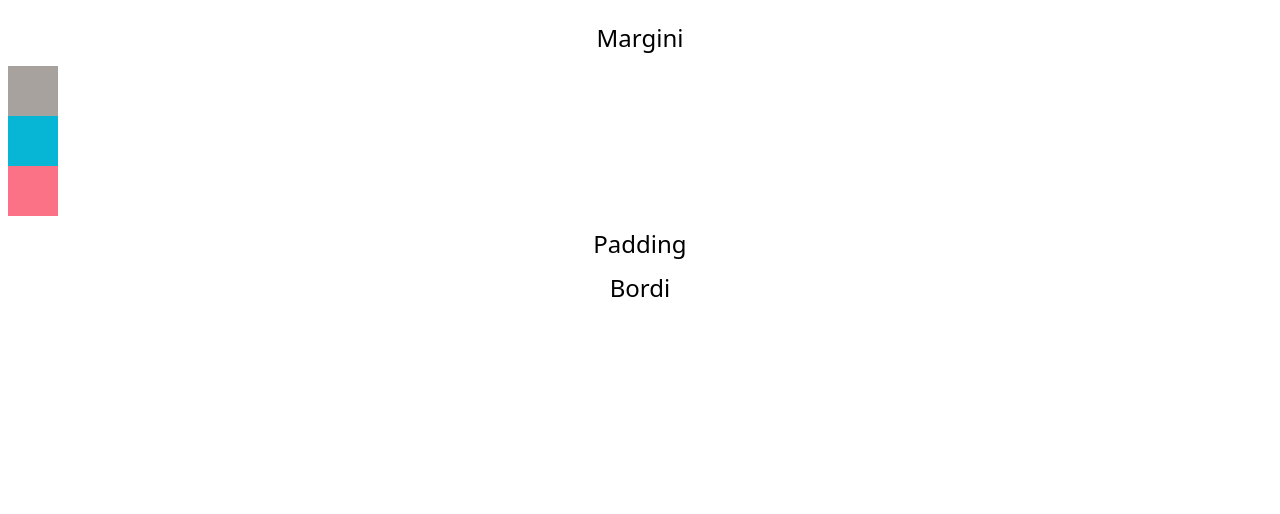
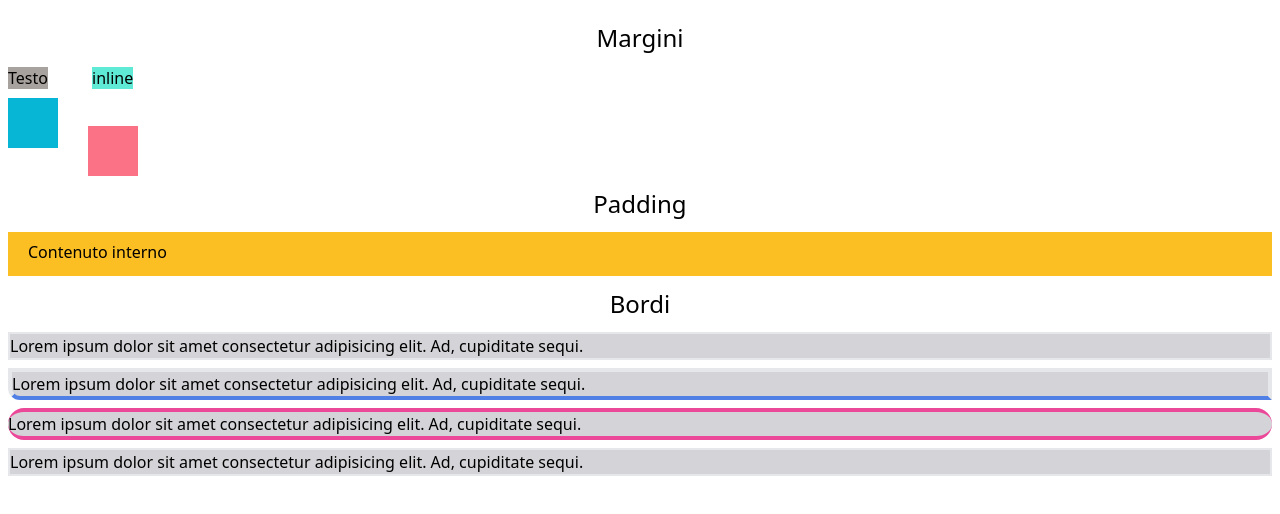
Before and after one commit to Ruma303/tailwind-fundamentals, a plain HTML site: page 5-Spacing/index.html in a window 1280 px wide. Shown: the part 66-580 px from the top of the page. Drawn offline with nearby package versions, Linux system fonts and the light colour scheme.

Commit message:
bordi da completare

```diff
--- a/5-Spacing/index.html
+++ b/5-Spacing/index.html
@@ -11,21 +11,23 @@
     <h1 class="text-5xl text-center mb-8">Sizing</h1>
 
     <h2 class="text-2xl text-center my-3">Margini</h2>
-        <div class="">
-            <div class="bg-stone-400 w-[50px] h-[50px]"></div>
-            <div class="bg-cyan-500 w-[50px] h-[50px]"></div>
-            <div class="bg-rose-400 w-[50px] h-[50px]"></div>
-        </div>
+        <span class="bg-stone-400 me-10">Testo</span>
+        <span class="bg-teal-300">inline</span>
+        <div class="bg-cyan-500 w-[50px] h-[50px] my-2"></div>
+        <div class="bg-rose-400 w-[50px] h-[50px] ms-20 -mt-[30px]"></div>
 
     <h2 class="text-2xl text-center my-3">Padding</h2>
-        <div class="">
-            <div class=""></div>
-        </div>
+    <div class="bg-amber-400 px-5 pt-2 pb-3">Contenuto interno</div>
 
     <h2 class="text-2xl text-center my-3">Bordi</h2>
-        <div class="">
-            <div class=""></div>
-        </div>
+    <p class="my-2 bg-zinc-300 border-2">Lorem ipsum dolor sit amet consectetur adipisicing elit. Ad, cupiditate sequi.</p>
+
+    <p class="my-2 bg-zinc-300 border-4 border-b-blue-600/75 rounded-bl-xl">Lorem ipsum dolor sit amet consectetur adipisicing elit. Ad, cupiditate sequi.</p>
+
+    <p class="my-2 bg-zinc-300 border-y-4 border-pink-500 rounded-full">Lorem ipsum dolor sit amet consectetur adipisicing elit. Ad, cupiditate sequi.</p>
+
+    <p class="my-2 bg-zinc-300 border-2">Lorem ipsum dolor sit amet consectetur adipisicing elit. Ad, cupiditate sequi.</p>
+
 
 
 </body>
```
